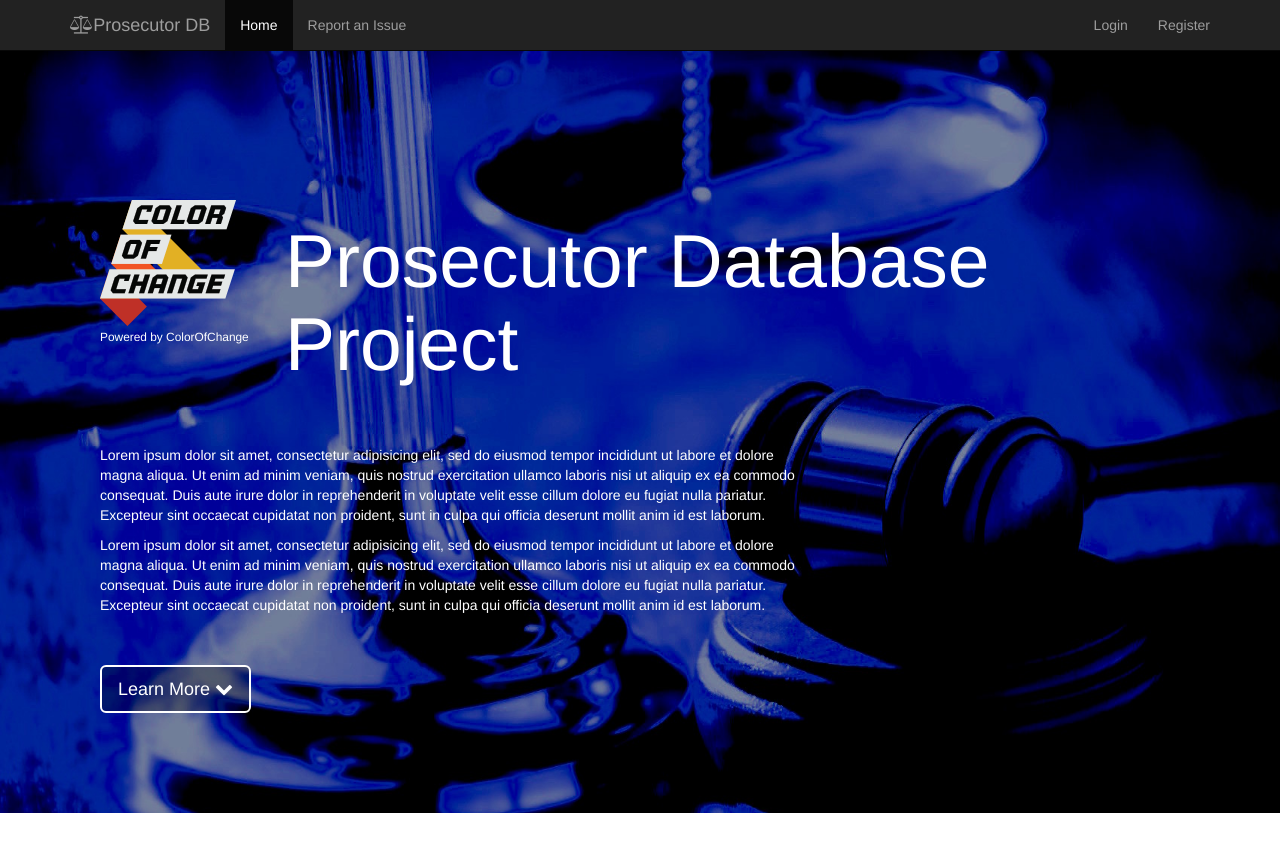
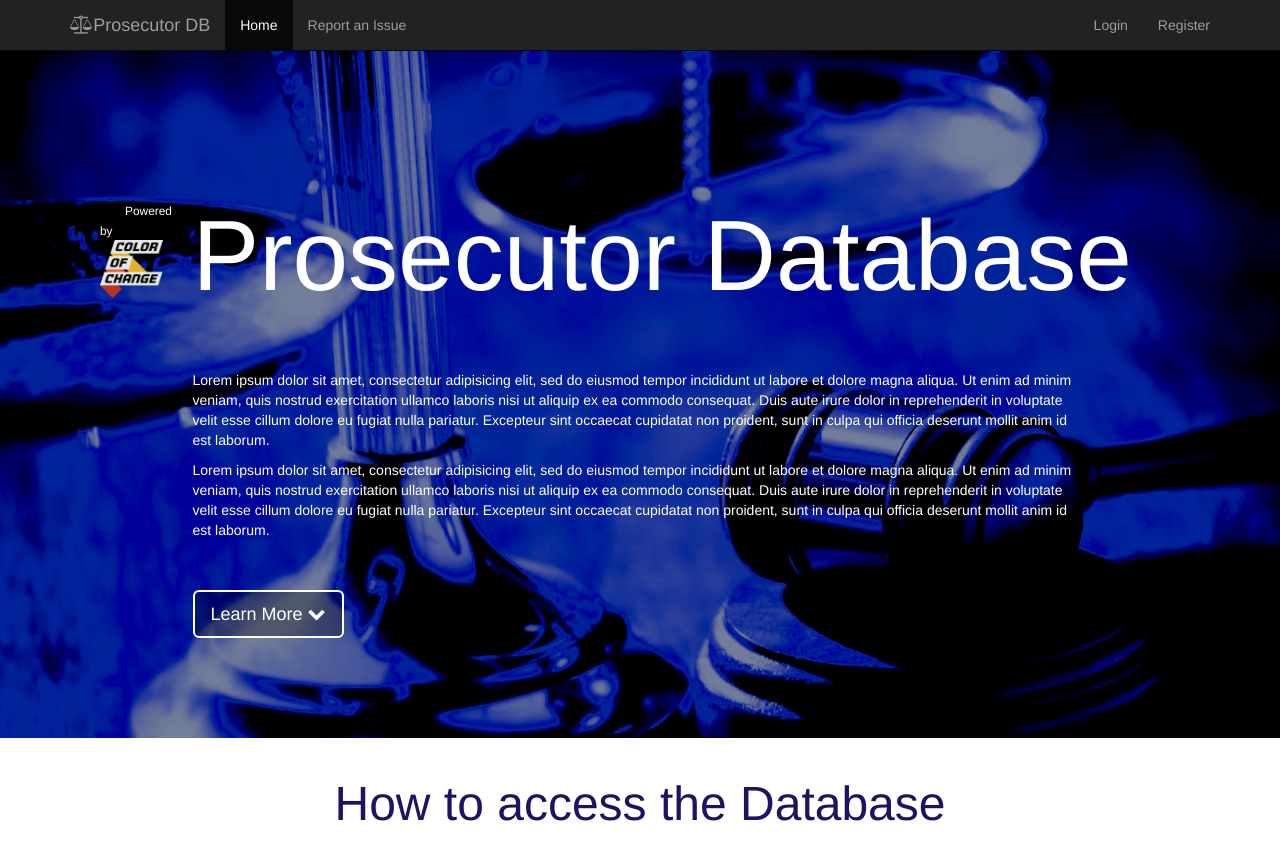
Before and after one commit to joeknows718/EXAMPLEDB, a Django app: page / in a window 1280 px wide. Shown: the top 853 px of the page. Run offline with Django 3.2, Linux system fonts and the light colour scheme; parts of the project's set-up code (start-up, migrations or seed data) failed here and were passed over; some libraries are stand-ins or nearby versions.

Commit message:
search graphics

```diff
--- a/templates/index.html
+++ b/templates/index.html
@@ -18,16 +18,16 @@
 
 <div class="container-fluid banner">
 	<div class="row">
-		<div class="col-md-2">
-			<img src="{% static 'images/Logo_COC_Color.png' %}"/><br>
-			<small>Powered by ColorOfChange</small>
+		<div class="col-md-1">
+			<small style="margin-left:25px;">Powered by</small><br>
+			<img src="{% static 'images/Logo_COC_Color.png' %}" style="width:100%;"/>
 		</div>
-		<div class="col-md-9">
-			<h1>Prosecutor Database Project</h1>
+		<div class="col-md-11">
+			<h1 style="margin-top:0; font-size:100px;">Prosecutor Database</h1>
 		</div>
 	</div>
 	<div class='row head-text'>
-		<div class='col-md-8'>
+		<div class='col-md-10 col-md-offset-1'>
 			<p>Lorem ipsum dolor sit amet, consectetur adipisicing elit, sed do eiusmod
 			tempor incididunt ut labore et dolore magna aliqua. Ut enim ad minim veniam,
 			quis nostrud exercitation ullamco laboris nisi ut aliquip ex ea commodo
@@ -40,11 +40,15 @@
 			consequat. Duis aute irure dolor in reprehenderit in voluptate velit esse
 			cillum dolore eu fugiat nulla pariatur. Excepteur sint occaecat cupidatat non
 			proident, sunt in culpa qui officia deserunt mollit anim id est laborum.</p>
+			<br/>
+			<br/>
+		</div>
+
+		<div class='col-md-10 col-md-offset-1'>
+			<a href="{% url 'index' %}#steps"><button class="text-center btn btn-lg" id="cta">Learn More <i class="fa fa-chevron-down"></i></button></a>
 		</div>
 	</div>
-	<br/>
-	<br/>
-	<a href="{% url 'index' %}#steps"><button class="text-center btn btn-lg" id="cta">Learn More <i class="fa fa-chevron-down"></i></button></a>
+
 </div>
 <div class="container about">
 	<br/>
```
